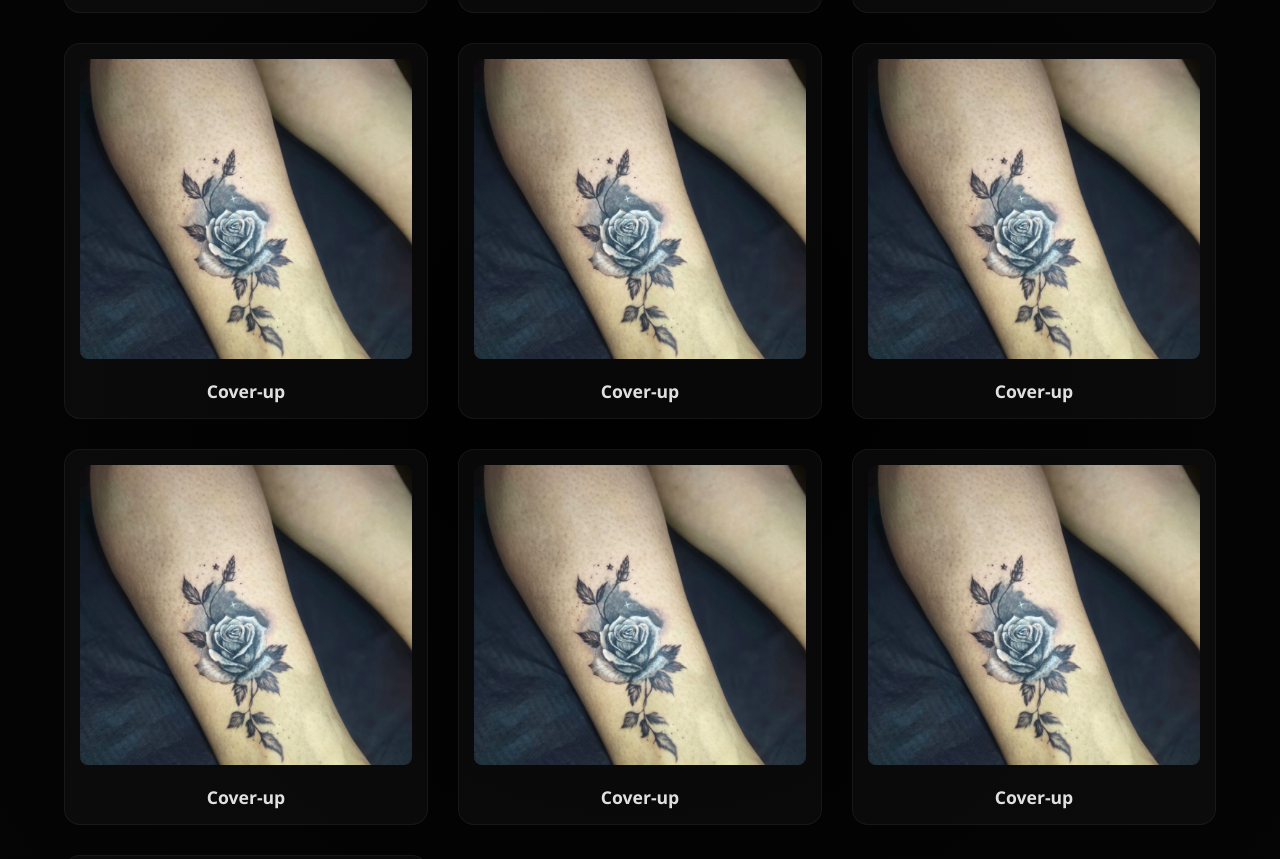
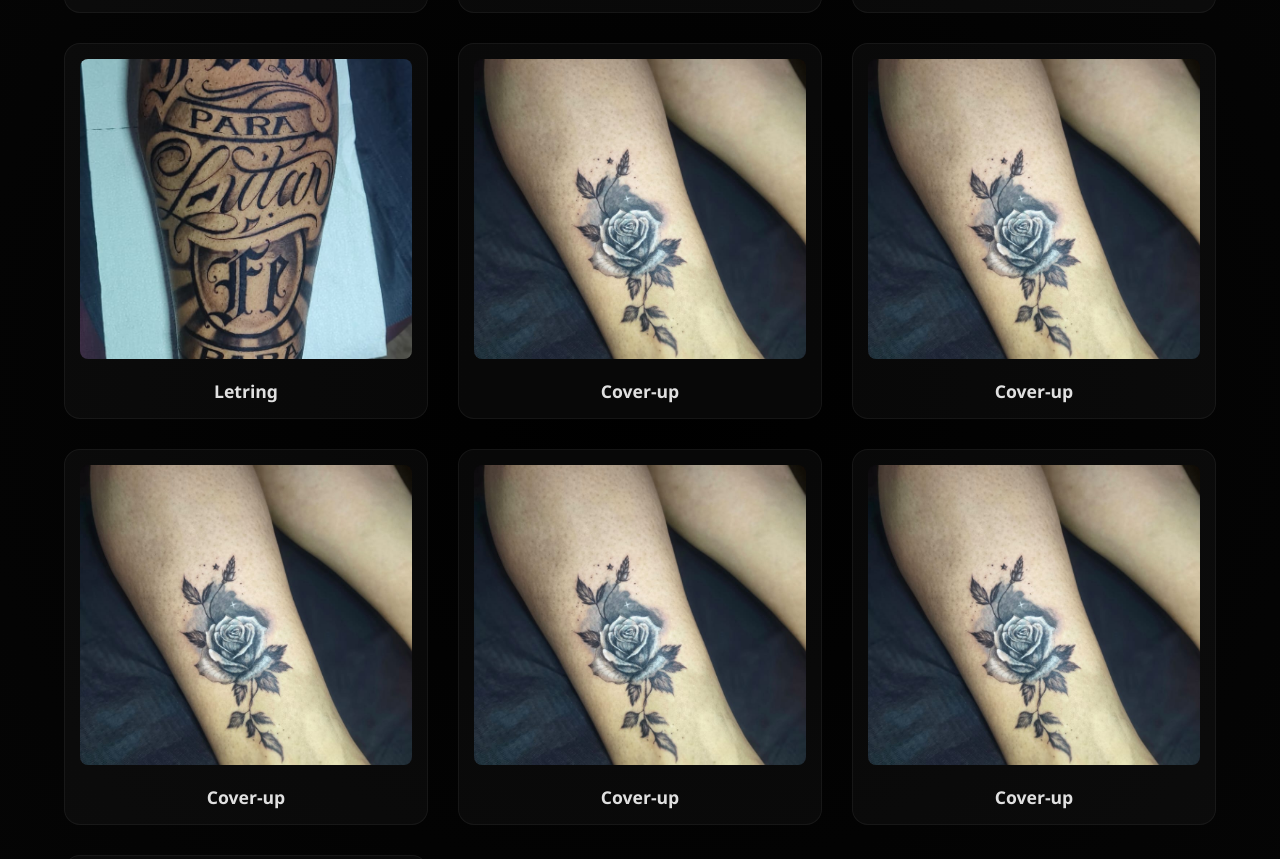
Before and after one commit to alanoliversolivers-coder/EstudioAfrica, a website: page index.html in a window 1280 px wide. Shown: the part 1168-2027 px from the top of the page. Drawn offline with Linux system fonts and the light colour scheme.

Commit message:
Update index.html

```diff
--- a/index.html
+++ b/index.html
@@ -159,8 +159,8 @@
                 <h3>Cover-up</h3>
             </div>
             <div class="art-item">
-                <img src="Cobertura.jpg" alt="Tattoo Cover-up">
-                <h3>Cover-up</h3>
+                <img src="letring.jpeg" alt="Letring">
+                <h3>Letring</h3>
                 </div>
             <div class="art-item">
                 <img src="Cobertura.jpg" alt="Tattoo Cover-up">
```
